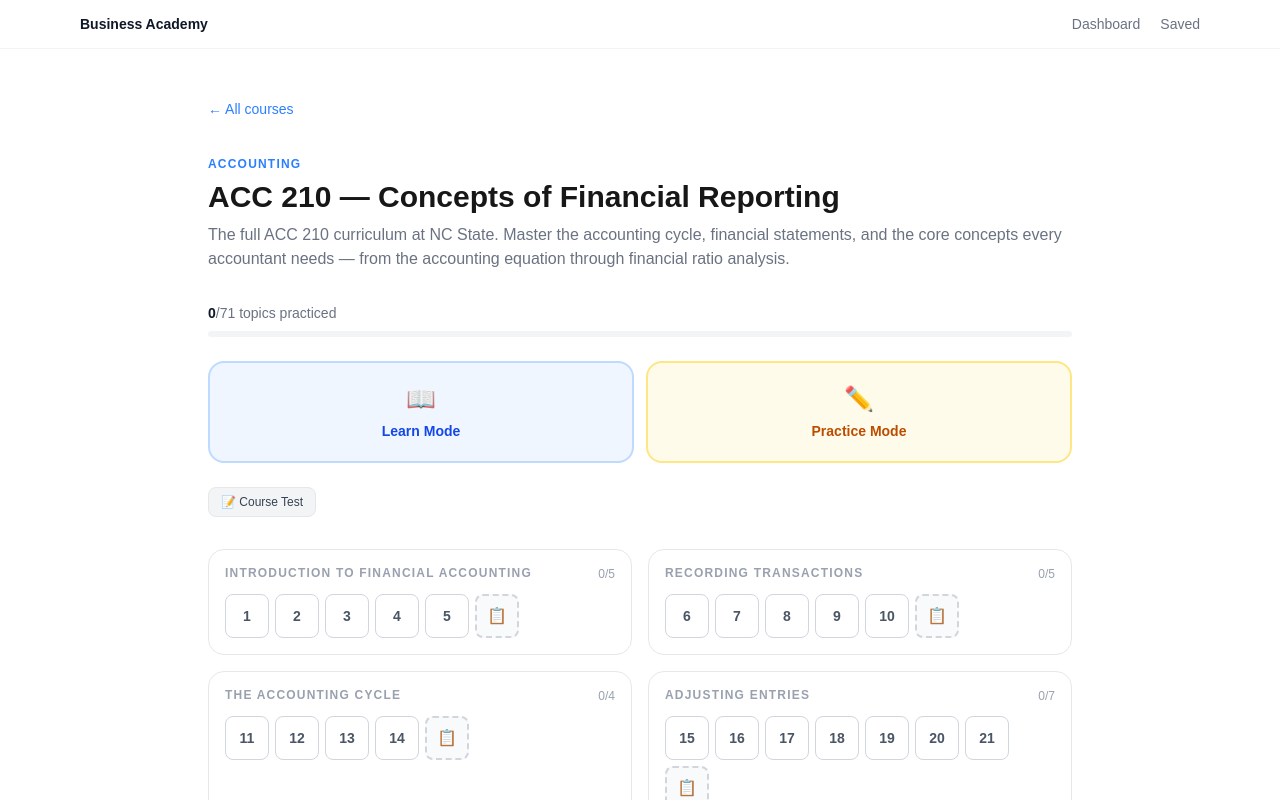
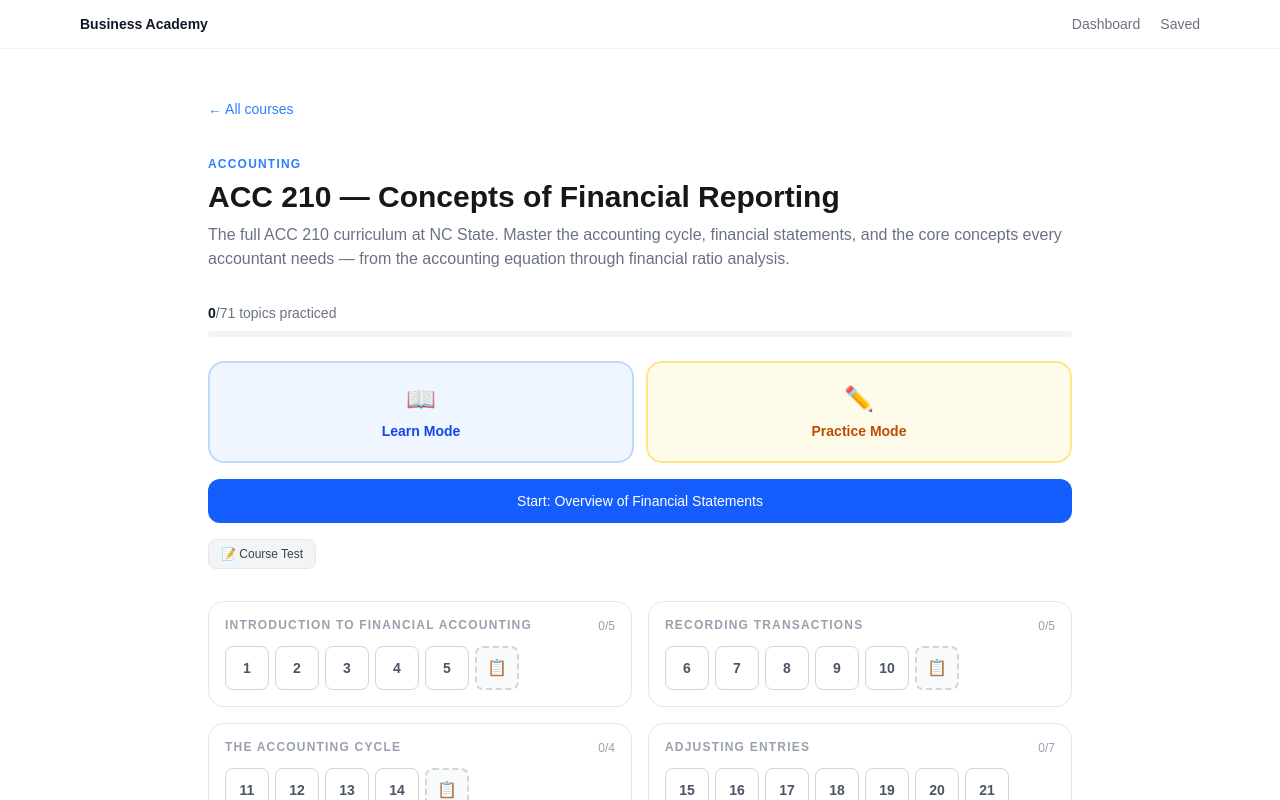
Before and after one commit to Batmnan2468/Business-academy, a Next.js app: page /courses/accounting-101 in a window 1280 px wide. Shown: the top 800 px of the page. Built offline with nearby package versions, Linux system fonts and the light colour scheme.

Commit message:
linear flow

```diff
--- a/app/courses/[courseSlug]/practice/[topicSlug]/page.tsx
+++ b/app/courses/[courseSlug]/practice/[topicSlug]/page.tsx
@@ -21,6 +21,8 @@ export default async function PracticeTopicPage({ params }: Props) {
     currentIndex < allTopics.length - 1
       ? { slug: allTopics[currentIndex + 1].slug, title: allTopics[currentIndex + 1].title }
       : null
+
+  const nextTopicHasLearn = nextTopic != null && allTopics[currentIndex + 1].learn != null
 
   // LearnAndPractice only understands the old LearnContent format.
   // For V2 learn content, skip the learn pane — it's handled by the /learn route.
@@ -59,6 +61,7 @@ export default async function PracticeTopicPage({ params }: Props) {
         courseTitle={course.title}
         nextTopic={nextTopic}
         hasLearnContent={hasLearnContent}
+        nextTopicHasLearn={nextTopicHasLearn}
       />
     </main>
   )
--- a/components/CourseTopicList.tsx
+++ b/components/CourseTopicList.tsx
@@ -1,11 +1,13 @@
 'use client'
 
-import { useState, useEffect } from 'react'
+import { useState, useEffect, useMemo } from 'react'
 import Link from 'next/link'
 import { getMastery, getMasteryPct, isDueToday } from '@/lib/mastery'
 import type { TopicMastery } from '@/lib/mastery'
 import { getTopicState, getUnitTestState } from '@/lib/topicState'
 import type { TopicState, UnitTestState } from '@/lib/topicState'
+import { getLearnState } from '@/lib/learnState'
+import type { LearnState } from '@/lib/learnState'
 import { getSavedCountForCourse } from '@/lib/savedQuestions'
 
 interface TopicItem {
@@ -70,6 +72,22 @@ function loadTopicStateMap(
   return map
 }
 
+function loadLearnStateMap(
+  courseSlug: string,
+  units: UnitItem[] | undefined,
+  topics: TopicItem[] | undefined,
+): Map<string, LearnState> {
+  const allSlugs = [
+    ...(units?.flatMap((u) => u.topics.map((t) => t.slug)) ?? []),
+    ...(topics?.map((t) => t.slug) ?? []),
+  ]
+  const map = new Map<string, LearnState>()
+  for (const slug of allSlugs) {
+    map.set(slug, getLearnState(courseSlug, slug))
+  }
+  return map
+}
+
 function loadUnitTestStateMap(
   courseSlug: string,
   units: UnitItem[] | undefined,
@@ -79,6 +97,48 @@ function loadUnitTestStateMap(
     map.set(unit.id, getUnitTestState(courseSlug, unit.id))
   }
   return map
+}
+
+// ── Guided-flow next-step logic ───────────────────────────────────────────────
+
+type NextStep =
+  | { type: 'learn'; topicSlug: string; topicTitle: string }
+  | { type: 'practice'; topicSlug: string; topicTitle: string }
+  | { type: 'unit-test'; unitId: string; unitNum: number }
+  | { type: 'done' }
+
+function computeNextStep(
+  units: UnitItem[],
+  topicStateMap: Map<string, TopicState>,
+  learnStateMap: Map<string, LearnState>,
+  unitTestStateMap: Map<string, UnitTestState>,
+  hasLearnContent: boolean,
+): NextStep {
+  for (let ui = 0; ui < units.length; ui++) {
+    const unit = units[ui]
+    let unitFullyPracticed = true
+
+    for (const topic of unit.topics) {
+      const ts = topicStateMap.get(topic.slug) ?? 'untouched'
+      if (ts !== 'practiced' && ts !== 'mastered') {
+        unitFullyPracticed = false
+        const ls = learnStateMap.get(topic.slug) ?? 'unread'
+        if (hasLearnContent && ls !== 'completed') {
+          return { type: 'learn', topicSlug: topic.slug, topicTitle: topic.title }
+        }
+        return { type: 'practice', topicSlug: topic.slug, topicTitle: topic.title }
+      }
+    }
+
+    if (unitFullyPracticed) {
+      const utState = unitTestStateMap.get(unit.id) ?? 'notStarted'
+      if (utState === 'notStarted') {
+        return { type: 'unit-test', unitId: unit.id, unitNum: ui + 1 }
+      }
+    }
+  }
+
+  return { type: 'done' }
 }
 
 // ── State circle icon (used in flat-topics fallback) ─────────────────────────
@@ -214,19 +274,28 @@ export default function CourseTopicList({
 }: Props) {
   const [masteryMap, setMasteryMap] = useState<Map<string, TopicMastery>>(new Map())
   const [topicStateMap, setTopicStateMap] = useState<Map<string, TopicState>>(new Map())
+  const [learnStateMap, setLearnStateMap] = useState<Map<string, LearnState>>(new Map())
   const [unitTestStateMap, setUnitTestStateMap] = useState<Map<string, UnitTestState>>(new Map())
   const [dueCount, setDueCount] = useState(0)
   const [masteredCount, setMasteredCount] = useState(0)
   const [savedCount, setSavedCount] = useState(0)
+  const [nextStep, setNextStep] = useState<NextStep | null>(null)
 
   function refresh() {
     const { map, dueCount: due, masteredCount: mc } = loadMasteryMap(courseSlug, units, topics)
     setMasteryMap(map)
     setDueCount(due)
     setMasteredCount(mc)
-    setTopicStateMap(loadTopicStateMap(courseSlug, units, topics))
-    setUnitTestStateMap(loadUnitTestStateMap(courseSlug, units))
+    const topicMap = loadTopicStateMap(courseSlug, units, topics)
+    setTopicStateMap(topicMap)
+    const learnMap = loadLearnStateMap(courseSlug, units, topics)
+    setLearnStateMap(learnMap)
+    const utMap = loadUnitTestStateMap(courseSlug, units)
+    setUnitTestStateMap(utMap)
     setSavedCount(getSavedCountForCourse(courseSlug))
+    if (units) {
+      setNextStep(computeNextStep(units, topicMap, learnMap, utMap, hasLearnContent))
+    }
   }
 
   useEffect(() => {
@@ -244,6 +313,34 @@ export default function CourseTopicList({
     (s) => s === 'practiced' || s === 'mastered',
   ).length
   const pct = totalTopics > 0 ? Math.round((practicedCount / totalTopics) * 100) : 0
+
+  const anyTouched = useMemo(() => {
+    for (const s of topicStateMap.values()) if (s !== 'untouched') return true
+    for (const s of learnStateMap.values()) if (s !== 'unread') return true
+    return false
+  }, [topicStateMap, learnStateMap])
+
+  const nextStepLabel = useMemo(() => {
+    if (!nextStep) return ''
+    if (nextStep.type === 'done') return "You're done! Review any topic above ✓"
+    if (nextStep.type === 'unit-test') return `Unit Test: Unit ${nextStep.unitNum}`
+    const title =
+      nextStep.topicTitle.length > 35
+        ? nextStep.topicTitle.slice(0, 35) + '…'
+        : nextStep.topicTitle
+    if (!anyTouched) return `Start: ${title}`
+    if (nextStep.type === 'learn') return `Learn: ${title}`
+    return `Practice: ${title}`
+  }, [nextStep, anyTouched])
+
+  const nextStepHref = useMemo((): string | null => {
+    if (!nextStep || nextStep.type === 'done') return null
+    if (nextStep.type === 'unit-test')
+      return `/courses/${courseSlug}/unit-test/${nextStep.unitId}`
+    if (nextStep.type === 'learn')
+      return `/courses/${courseSlug}/learn/${nextStep.topicSlug}`
+    return `/courses/${courseSlug}/practice/${nextStep.topicSlug}`
+  }, [nextStep, courseSlug])
 
   // Flat-topics fallback: full-width topic row (original design)
   function topicRow(topic: TopicItem, num: number) {
@@ -354,7 +451,7 @@ export default function CourseTopicList({
       )}
 
       {/* Learn / Practice mode selector */}
-      <div className="grid grid-cols-1 sm:grid-cols-2 gap-3 mb-6">
+      <div className="grid grid-cols-1 sm:grid-cols-2 gap-3 mb-4">
         {hasLearnContent ? (
           <Link
             href={`/courses/${courseSlug}/learn`}
@@ -384,6 +481,24 @@ export default function CourseTopicList({
           </span>
         </Link>
       </div>
+
+      {/* Continue studying button (unit-based courses only) */}
+      {units && nextStep !== null && (
+        <div className="mb-4">
+          {nextStep.type === 'done' ? (
+            <div className="w-full py-3 px-5 rounded-xl bg-green-100 dark:bg-green-900/30 border border-green-200 dark:border-green-800 text-green-700 dark:text-green-400 font-medium text-sm text-center">
+              {nextStepLabel}
+            </div>
+          ) : (
+            <Link
+              href={nextStepHref!}
+              className="block w-full py-3 px-5 rounded-xl bg-blue-600 hover:bg-blue-700 text-white font-medium text-sm text-center transition-colors"
+            >
+              {nextStepLabel}
+            </Link>
+          )}
+        </div>
+      )}
 
       {/* Saved questions link */}
       {savedCount > 0 && (
--- a/components/exercise/LearnAndPractice.tsx
+++ b/components/exercise/LearnAndPractice.tsx
@@ -4,7 +4,7 @@ import Link from 'next/link'
 import PracticeQuestion from './PracticeQuestion'
 import { onTopicCompleted } from '@/lib/mastery'
 import { getTopicState, setTopicState } from '@/lib/topicState'
-import { setLastPracticeVisit } from '@/lib/learnState'
+import { setLastPracticeVisit, getLearnState } from '@/lib/learnState'
 import { recordAnswer } from '@/lib/mistakeTracker'
 import { addXP, updateStreak, recordDailyActivity, getPersonalBests, updatePersonalBests } from '@/lib/xp'
 import XPToast from '@/components/ui/XPToast'
@@ -31,6 +31,7 @@ interface Props {
   courseTitle?: string
   nextTopic?: NextTopic | null
   hasLearnContent?: boolean
+  nextTopicHasLearn?: boolean
 }
 
 function markTopicComplete(courseSlug: string, topicSlug: string) {
@@ -73,7 +74,7 @@ const DIFFICULTIES = [
   { value: 'hard', label: 'Hard' },
 ]
 
-export default function LearnAndPractice({ topicTitle, topicSlug, learn, courseSlug, courseTitle, nextTopic, hasLearnContent }: Props) {
+export default function LearnAndPractice({ topicTitle, topicSlug, learn, courseSlug, courseTitle, nextTopic, hasLearnContent, nextTopicHasLearn }: Props) {
   const fireConfetti = useConfetti()
   const initialMode = learn ? 'learn' : 'practice'
   const [mode, setMode] = useState<'learn' | 'practice'>(initialMode)
@@ -202,6 +203,7 @@ export default function LearnAndPractice({ topicTitle, topicSlug, learn, courseS
             sessionTime={elapsed}
             courseSlug={courseSlug}
             nextTopic={nextTopic}
+            nextTopicHasLearn={nextTopicHasLearn}
             onKeepPracticing={handleKeepPracticing}
           />
           <XPToast xp={toastXP} label={toastLabel} visible={toastVisible} />
@@ -378,6 +380,7 @@ function MasteryScreen({
   sessionTime,
   courseSlug,
   nextTopic,
+  nextTopicHasLearn,
   onKeepPracticing,
 }: {
   topicTitle: string
@@ -387,9 +390,14 @@ function MasteryScreen({
   sessionTime: number
   courseSlug: string
   nextTopic?: NextTopic | null
+  nextTopicHasLearn?: boolean
   onKeepPracticing: () => void
 }) {
   const [prevBests] = useState(() => getPersonalBests())
+  const [nextTopicLearnCompleted] = useState(() => {
+    if (!nextTopic || !nextTopicHasLearn) return false
+    return getLearnState(courseSlug, nextTopic.slug) === 'completed'
+  })
 
   useEffect(() => {
     updatePersonalBests({ streak, correct, total })
@@ -407,6 +415,18 @@ function MasteryScreen({
   const showAccuracyBest = total >= 5 && accuracy > prevBests.bestSessionAccuracy
   const showCountBest = total > prevBests.bestSessionCount
   const showStreakBest = streak >= prevBests.longestStreak
+
+  const shouldGoToLearn = nextTopicHasLearn && !nextTopicLearnCompleted
+  const nextTopicHref = nextTopic
+    ? shouldGoToLearn
+      ? `/courses/${courseSlug}/learn/${nextTopic.slug}`
+      : `/courses/${courseSlug}/practice/${nextTopic.slug}`
+    : null
+  const nextTopicLabel = nextTopic
+    ? shouldGoToLearn
+      ? `Next: Learn ${nextTopic.title} →`
+      : `Next: Practice ${nextTopic.title} →`
+    : null
 
   return (
     <div className="text-center py-6">
@@ -467,12 +487,12 @@ function MasteryScreen({
       )}
 
       <div className={`flex flex-col gap-3 items-center ${accuracy >= 70 ? 'mt-6' : ''}`}>
-        {nextTopic && (
+        {nextTopic && nextTopicHref && nextTopicLabel && (
           <Link
-            href={`/courses/${courseSlug}/practice/${nextTopic.slug}`}
+            href={nextTopicHref}
             className="w-full max-w-xs px-5 py-3 rounded-xl bg-blue-600 hover:bg-blue-700 text-white text-sm font-medium transition-colors"
           >
-            Next: {nextTopic.title} →
+            {nextTopicLabel}
           </Link>
         )}
 
```
Also changed, not shown: components/learn/LearnTopicContent.tsx (+35 -17 lines).
